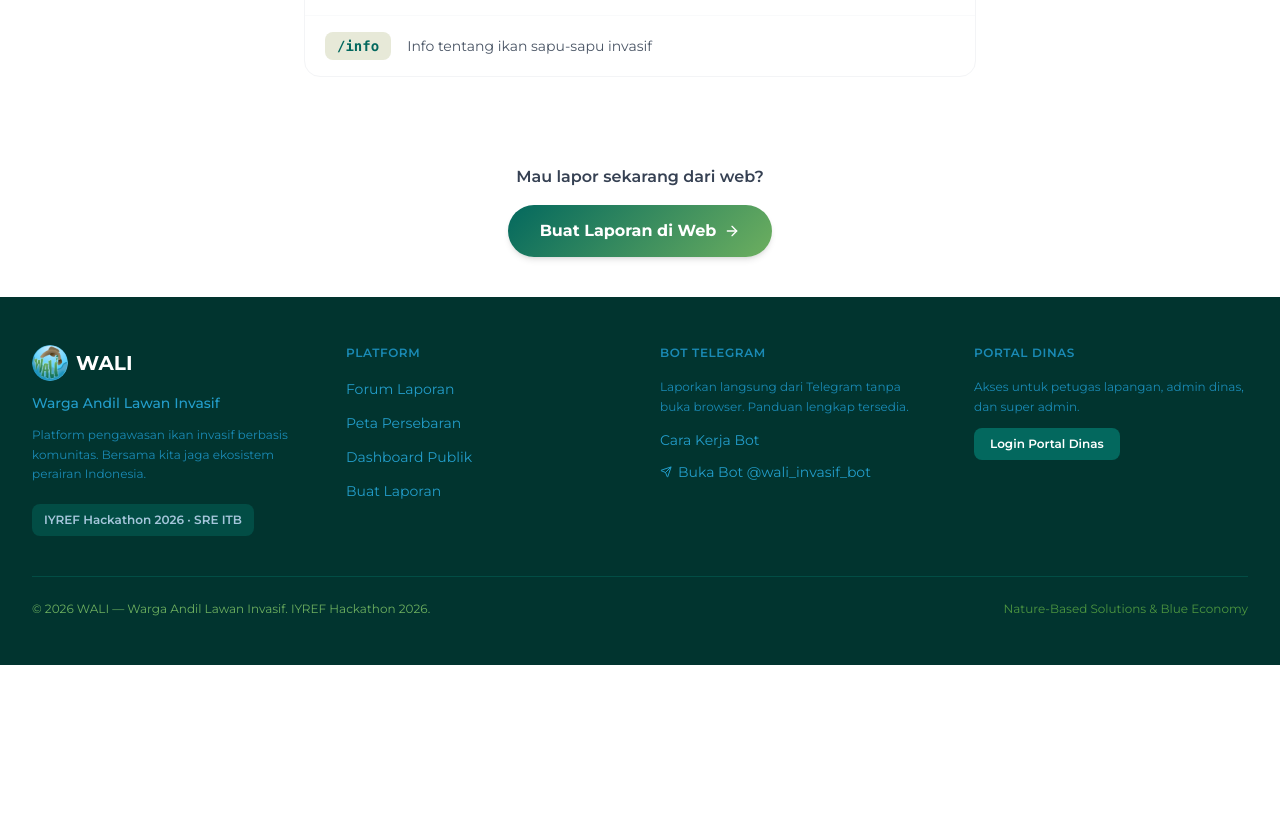
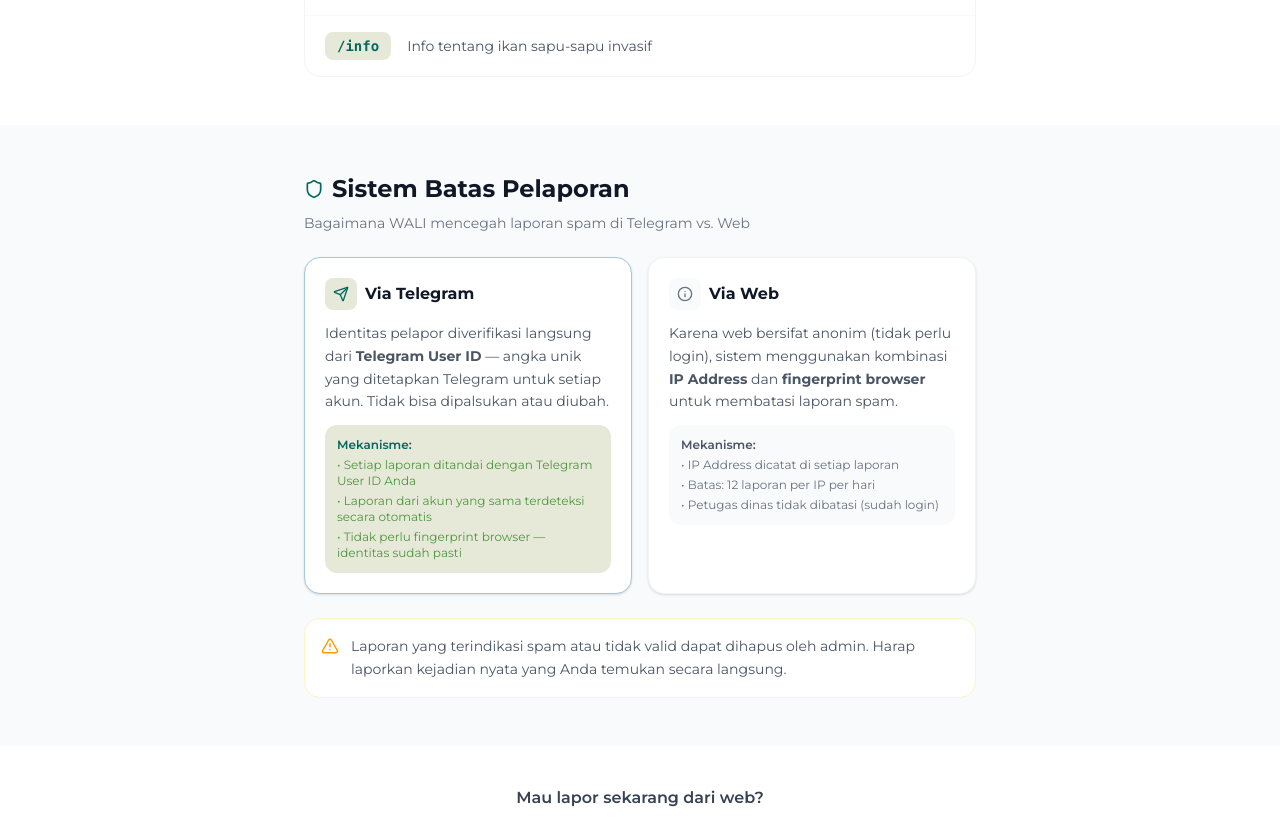
Before and after one commit to dyahzhafira/wali-project, a Next.js app: page /telegram in a window 1280 px wide. Shown: the part 1972-2796 px from the top of the page. Before the commit the page ends 2637 px from the top, so only its background shows below. Built offline with nearby package versions, Linux system fonts and the light colour scheme.

Commit message:
update bot username to @YourWali_bot, add rate limiting explanation on telegram page

```diff
--- a/src/app/(public)/telegram/page.tsx
+++ b/src/app/(public)/telegram/page.tsx
@@ -1,13 +1,13 @@
 import Link from "next/link";
 import Image from "next/image";
-import { MessageCircle, Send, CheckCircle, MapPin, Camera, AlertTriangle, ArrowRight } from "lucide-react";
+import { MessageCircle, Send, CheckCircle, MapPin, Camera, AlertTriangle, ArrowRight, Shield, Info } from "lucide-react";
 
 const STEPS = [
   {
     icon: Send,
     step: "1",
     title: "Mulai Chat Bot",
-    desc: "Cari @wali_invasif_bot di Telegram lalu tekan Start atau ketik /start. Bot akan menyambut Anda.",
+    desc: "Cari @YourWali_bot di Telegram lalu tekan Start atau ketik /start. Bot akan menyambut Anda.",
     code: "/start",
   },
   {
@@ -77,11 +77,11 @@
             Laporkan ikan sapu-sapu invasif langsung dari aplikasi Telegram Anda — tanpa harus buka browser.
           </p>
           <a
-            href="https://t.me/wali_invasif_bot"
+            href="https://t.me/YourWali_bot"
             target="_blank"
             rel="noopener noreferrer"
             className="inline-flex items-center gap-2 mt-6 bg-white text-wali-700 font-bold px-8 py-3.5 rounded-full shadow-md hover:bg-wali-50 transition-colors">
-            <Send size={18} /> Buka Bot Telegram
+            <Send size={18} /> Buka @YourWali_bot
           </a>
         </div>
       </div>
@@ -128,6 +128,68 @@
         </div>
       </div>
 
+      {/* Rate limiting explanation */}
+      <div className="px-6 py-12 bg-gray-50">
+        <div className="max-w-2xl mx-auto">
+          <div className="flex items-center gap-2 mb-2">
+            <Shield size={20} className="text-wali-700" />
+            <h2 className="text-2xl font-bold text-gray-900">Sistem Batas Pelaporan</h2>
+          </div>
+          <p className="text-gray-500 text-sm mb-6">Bagaimana WALI mencegah laporan spam di Telegram vs. Web</p>
+
+          <div className="grid grid-cols-1 sm:grid-cols-2 gap-4 mb-6">
+            {/* Telegram */}
+            <div className="bg-white rounded-2xl border border-wali-100 p-5 shadow-sm">
+              <div className="flex items-center gap-2 mb-3">
+                <div className="w-8 h-8 rounded-lg bg-wali-50 flex items-center justify-center">
+                  <Send size={16} className="text-wali-700" />
+                </div>
+                <h3 className="font-bold text-gray-900">Via Telegram</h3>
+              </div>
+              <p className="text-sm text-gray-600 leading-relaxed mb-3">
+                Identitas pelapor diverifikasi langsung dari <strong>Telegram User ID</strong> — angka unik yang ditetapkan Telegram untuk setiap akun. Tidak bisa dipalsukan atau diubah.
+              </p>
+              <div className="bg-wali-50 rounded-xl p-3">
+                <p className="text-xs font-semibold text-wali-700 mb-1">Mekanisme:</p>
+                <ul className="text-xs text-wali-600 space-y-1">
+                  <li>• Setiap laporan ditandai dengan Telegram User ID Anda</li>
+                  <li>• Laporan dari akun yang sama terdeteksi secara otomatis</li>
+                  <li>• Tidak perlu fingerprint browser — identitas sudah pasti</li>
+                </ul>
+              </div>
+            </div>
+
+            {/* Web */}
+            <div className="bg-white rounded-2xl border border-gray-100 p-5 shadow-sm">
+              <div className="flex items-center gap-2 mb-3">
+                <div className="w-8 h-8 rounded-lg bg-gray-50 flex items-center justify-center">
+                  <Info size={16} className="text-gray-500" />
+                </div>
+                <h3 className="font-bold text-gray-900">Via Web</h3>
+              </div>
+              <p className="text-sm text-gray-600 leading-relaxed mb-3">
+                Karena web bersifat anonim (tidak perlu login), sistem menggunakan kombinasi <strong>IP Address</strong> dan <strong>fingerprint browser</strong> untuk membatasi laporan spam.
+              </p>
+              <div className="bg-gray-50 rounded-xl p-3">
+                <p className="text-xs font-semibold text-gray-600 mb-1">Mekanisme:</p>
+                <ul className="text-xs text-gray-500 space-y-1">
+                  <li>• IP Address dicatat di setiap laporan</li>
+                  <li>• Batas: 12 laporan per IP per hari</li>
+                  <li>• Petugas dinas tidak dibatasi (sudah login)</li>
+                </ul>
+              </div>
+            </div>
+          </div>
+
+          <div className="bg-white rounded-2xl border border-amber-100 p-4 flex gap-3">
+            <AlertTriangle size={18} className="text-amber-500 shrink-0 mt-0.5" />
+            <p className="text-sm text-gray-600 leading-relaxed">
+              Laporan yang terindikasi spam atau tidak valid dapat dihapus oleh admin. Harap laporkan kejadian nyata yang Anda temukan secara langsung.
+            </p>
+          </div>
+        </div>
+      </div>
+
       {/* CTA */}
       <div className="px-6 py-10 bg-white text-center">
         <div className="max-w-sm mx-auto">
--- a/src/components/Footer.tsx
+++ b/src/components/Footer.tsx
@@ -48,7 +48,7 @@
             <ul className="flex flex-col gap-2.5">
               {[
                 { href: "/telegram", label: "Cara Kerja Bot" },
-                { href: "https://t.me/wali_invasif_bot", label: "Buka Bot @wali_invasif_bot", external: true },
+                { href: "https://t.me/YourWali_bot", label: "Buka Bot @YourWali_bot", external: true },
               ].map(({ href, label, external }) => (
                 <li key={href}>
                   {external ? (
```
